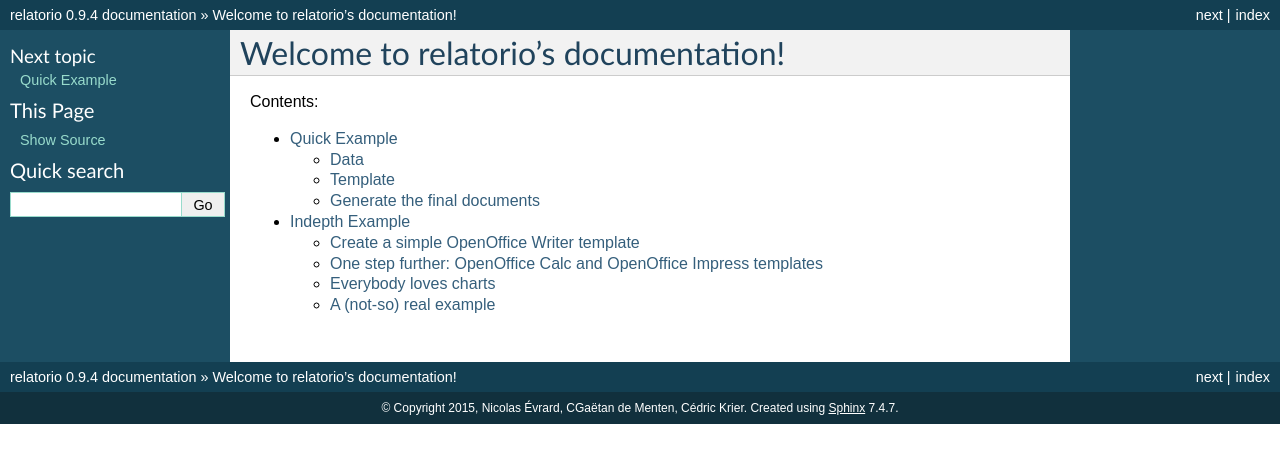
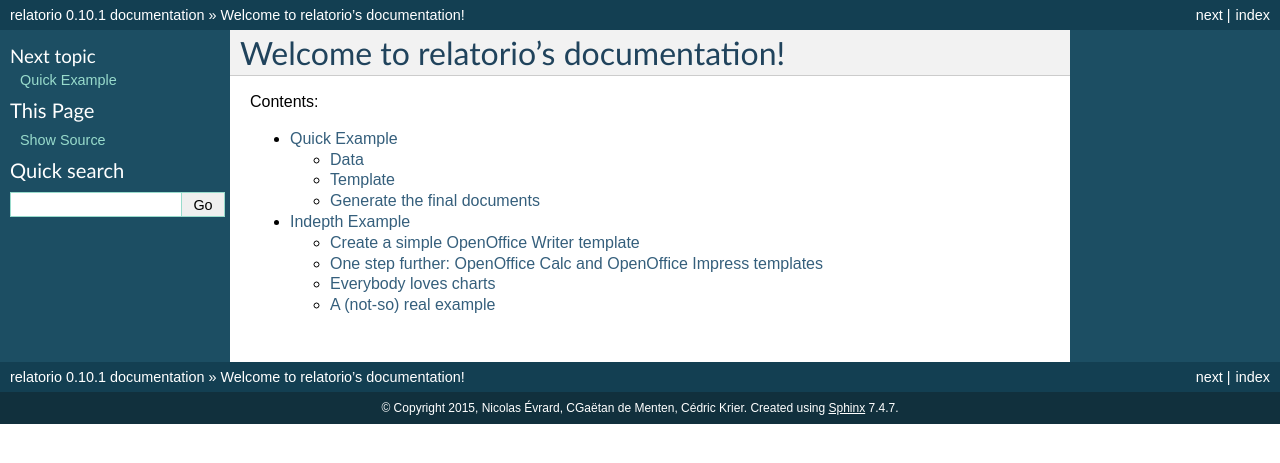
Before and after one commit to tryton/relatorio, a Sphinx documentation site: the page built from doc/index.rst, in a window 1280 px wide. Shown: the top 463 px of the page. Built offline with Sphinx 7.4.7, drawn with Linux system fonts in a browser that asks for light colours.

Commit message:
Increase version

```diff
--- a/doc/conf.py
+++ b/doc/conf.py
@@ -42,9 +42,9 @@
 # built documents.
 #
 # The short X.Y version.
-version = '0.9'
+version = '0.10'
 # The full version, including alpha/beta/rc tags.
-release = '0.9.4'
+release = '0.10.1'
 
 # The language for content autogenerated by Sphinx. Refer to documentation
 # for a list of supported languages.
--- a/relatorio/__init__.py
+++ b/relatorio/__init__.py
@@ -12,5 +12,5 @@
 from .reporting import MIMETemplateLoader, ReportRepository, Report
 from . import templates
 
-__version__ = '0.10.0'
+__version__ = '0.10.1'
 __all__ = ['MIMETemplateLoader', 'ReportRepository', 'Report', 'templates']
```
